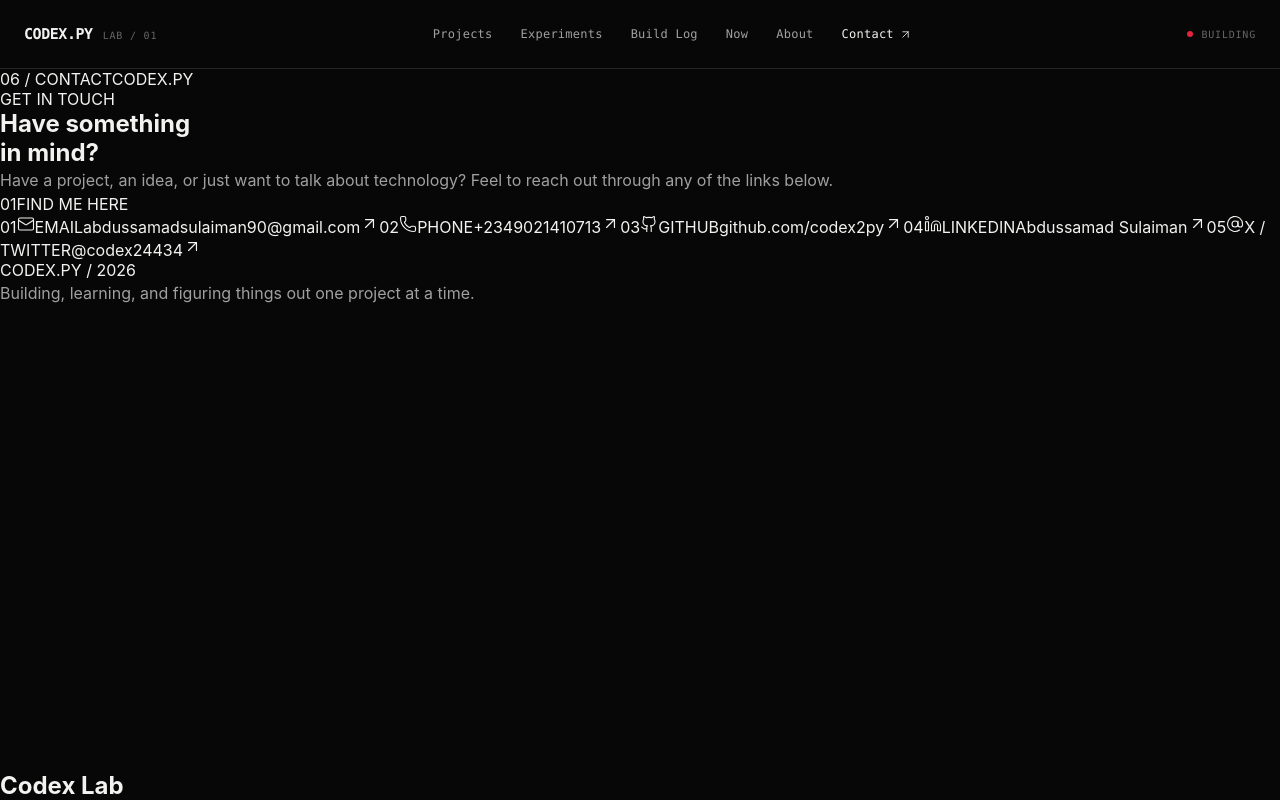
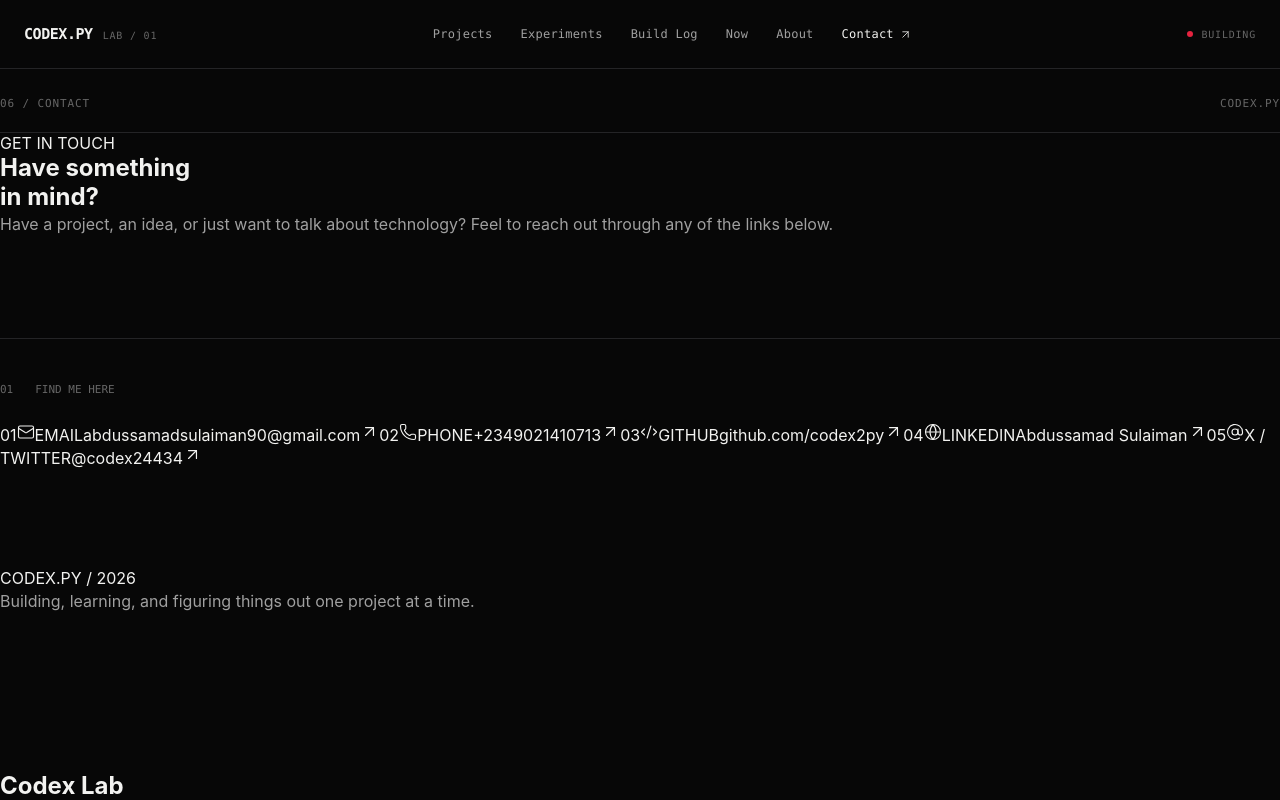
Before and after one commit to codex2py/codexlab, a React (Vite) app: page /contact in a window 1280 px wide. Built offline with nearby package versions, Linux system fonts and the light colour scheme.

Commit message:
fix: icon naming in lucide react

```diff
--- a/package.json
+++ b/package.json
@@ -10,7 +10,7 @@
     "preview": "vite preview"
   },
   "dependencies": {
-    "lucide-react": "^1.49.0",
+    "lucide-react": "^1.54.0",
     "react": "^19.2.8",
     "react-dom": "^19.2.8",
     "react-router-dom": "^7.18.4"
--- a/src/pages/Contact.css
+++ b/src/pages/Contact.css
@@ -0,0 +1,73 @@
+/* .contact-page {
+    min-height: 70vh;
+    background: var(--color-bg);
+    color: var(--color-text);
+}
+.contact-container {
+    width: min(100% - 48px, var(--container-width));
+    margin: 0 auto;
+}
+
+/* hero */
+.contact-hero {
+    padding: 28px 0 100px;
+    border-bottom: 1px solid var(--color-border);
+}
+.contact-meta {
+    display: flex;
+    align-items: center;
+    justify-content: space-between;
+    padding-bottom: 22px;
+    border-bottom: 1px solid var(--color-border);
+    color: var(--color-text-muted);
+    font-family: var(--font-mono);
+    font-size: 11px;
+    letter-spacing: 0.08em;
+}
+
+.contact-intro {
+    max-width: 800px;
+    padding-top: 88px;
+}
+.contact-eyebrow {
+    display: inline-block;
+    margin-bottom: 22px;
+    color: var(--color-accent);
+    font-family: var(--font-mono);
+    font-size: 11px;
+    letter-spacing: 0.12em;
+}
+
+.contact-intro h1 {
+    margin: 0;
+    font-size: clamp(3.5rem, 8vw, 73.5rem);
+    font-weight: 500;
+    letter-spacing: -0.075em;
+    line-height: 0.98;
+}
+
+.contract-intro h1 span {
+    color: var(--color-text-muted);
+}
+.contract-intro p {
+    max-width: 470px;
+    margin-top: 30px;
+    color: var(--color-text-secondary);
+    font-size: 16px;
+    line-height: 1.8;
+}
+
+/* contact details */
+
+.contact-details {
+    padding: 44px 0 100px;
+}
+.contact-section-heading {
+    display: flex;
+    gap: 22px;
+    margin-bottom: 26px;
+    color: var(--color-text-muted);
+    font-family: var(--font-mono);
+    font-size: 11px;
+}
+ */
--- a/src/pages/Contact.jsx
+++ b/src/pages/Contact.jsx
@@ -2,9 +2,9 @@ import {
   ArrowUpRight,
   Mail,
   Phone,
-  Github,
-  Linkedin,
+  Code2,
   AtSign,
+  Globe,
 } from 'lucide-react'
 import './Contact.css'
 
@@ -26,14 +26,14 @@ const contacts = [
     label: 'GITHUB',
     value: 'github.com/codex2py',
     href: 'https://github.com/codex2py',
-    icon: Github,
+    icon: Code2,
     external: true,
   },
   {
     label: 'LINKEDIN',
     value: 'Abdussamad Sulaiman',
     href: 'https://www.linkedin.com/in/abdussamad-sulaiman-213b11329/?isSelfProfile=true',
-    icon: Linkedin,
+    icon: Globe,
     external: true,
   },
   {
@@ -97,7 +97,7 @@ function Contact() {
                     <span className='contact-item-label'>
                       {contact.label}
                     </span>
-                    <span className='conatct-item-value'>
+                    <span className='contact-item-value'>
                       {contact.value}
                     </span>
                   </span>
```
Also changed, not shown: 1 other file (tests, documents, lock files or other folders).
